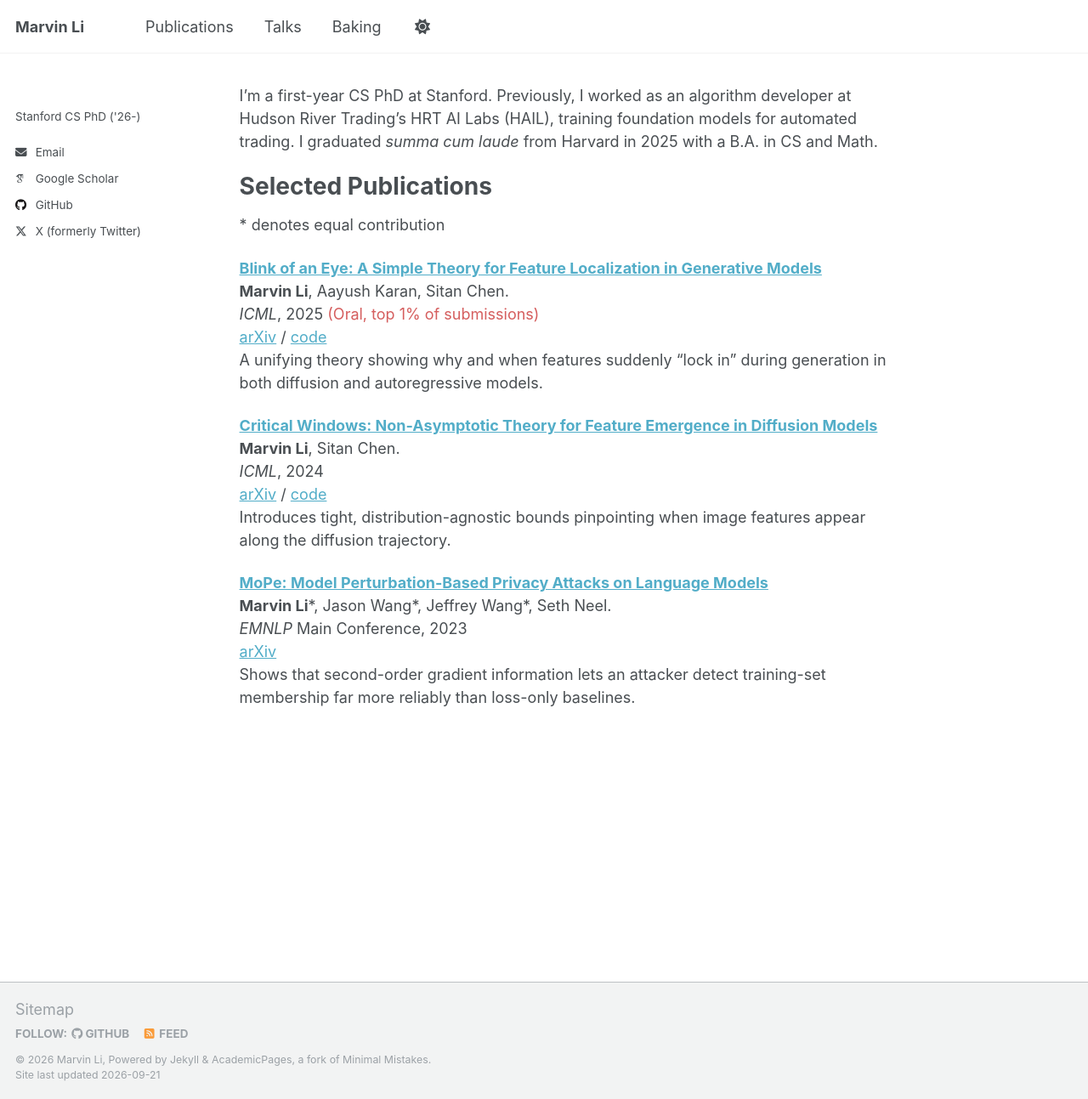
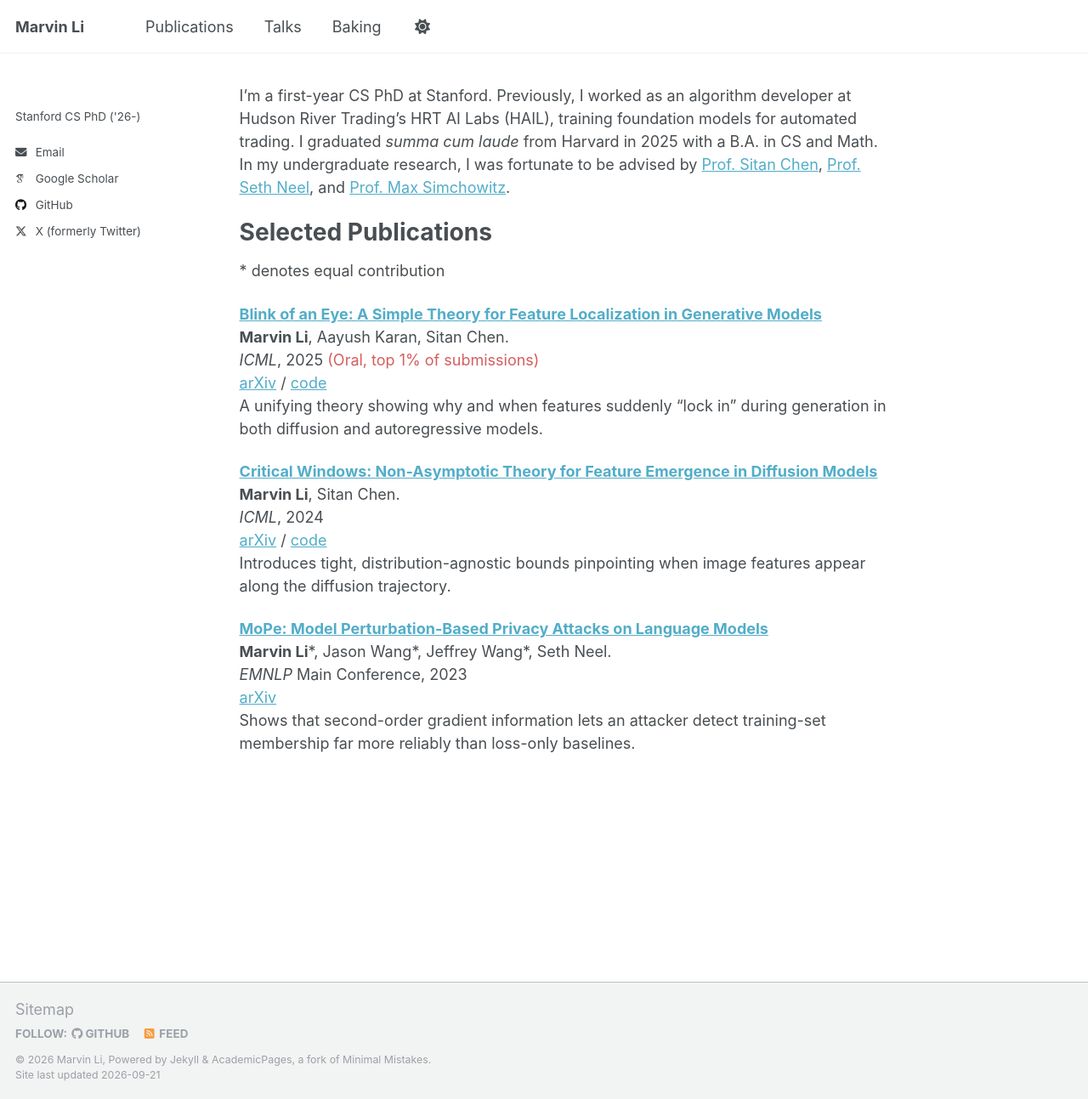
Before and after one commit to marvinfli/marvinfli.github.io, a Jekyll site: the page built from _pages/about.md, in a window 1280 px wide and 1293 px high. Shown: the whole window at 85% size. Built offline with Jekyll 4.4.1, drawn with Linux system fonts in a browser that asks for light colours; some web fonts are replaced; a script that is not in the unit is left out.

Commit message:
Add undergraduate advisors to bio

```diff
--- a/_pages/about.md
+++ b/_pages/about.md
@@ -8,7 +8,7 @@ redirect_from:
   - /about.html
 ---
 
-I'm a first-year CS PhD at Stanford. Previously, I worked as an algorithm developer at Hudson River Trading’s HRT AI Labs (HAIL), training foundation models for automated trading. I graduated *summa cum laude* from Harvard in 2025 with a B.A. in CS and Math.
+I'm a first-year CS PhD at Stanford. Previously, I worked as an algorithm developer at Hudson River Trading’s HRT AI Labs (HAIL), training foundation models for automated trading. I graduated *summa cum laude* from Harvard in 2025 with a B.A. in CS and Math. In my undergraduate research, I was fortunate to be advised by [Prof. Sitan Chen](https://sitanchen.com/), [Prof. Seth Neel](https://sethneel.com/), and [Prof. Max Simchowitz](https://msimchowitz.github.io/).
 
 # Selected Publications
 \* denotes equal contribution
```
